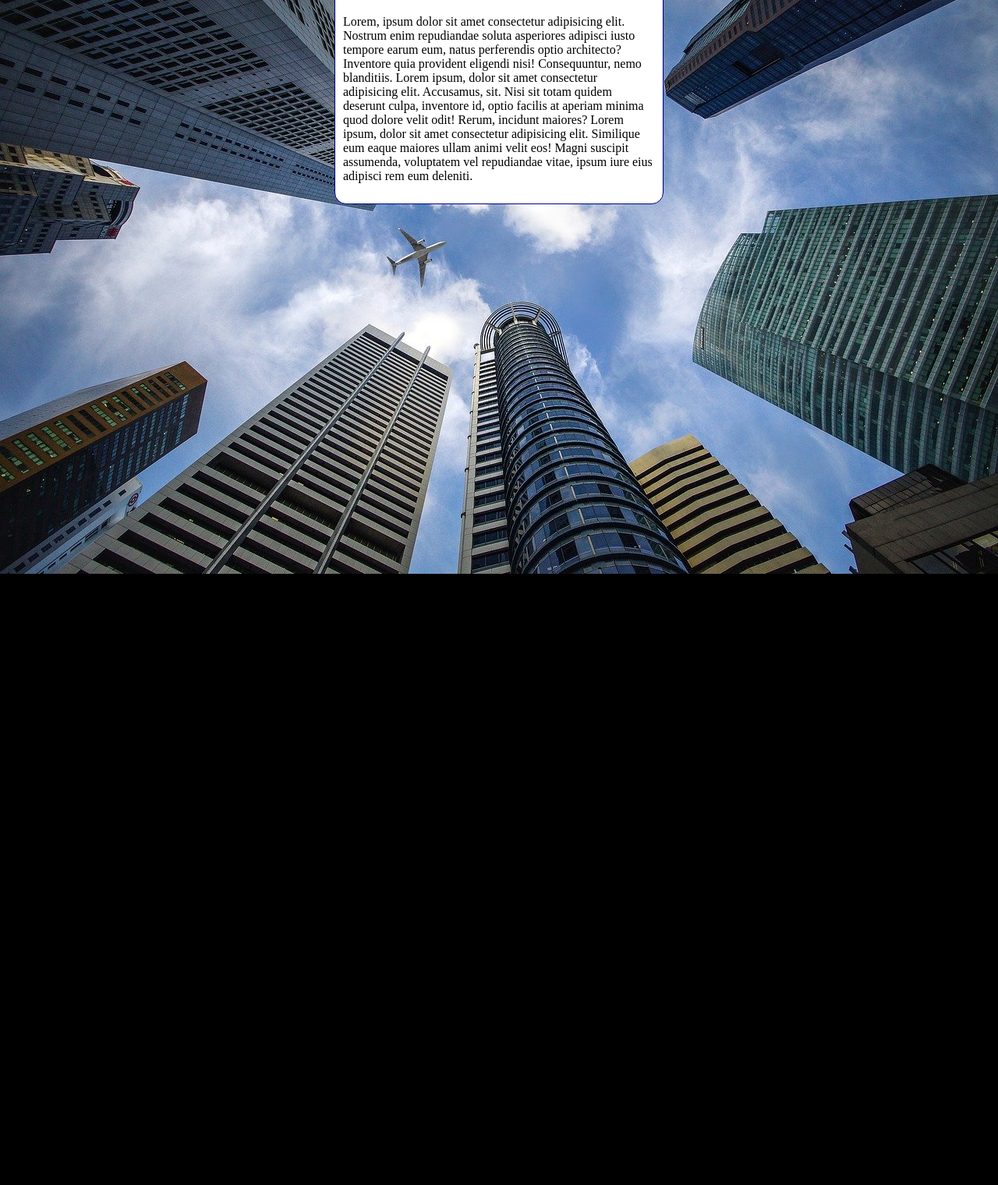
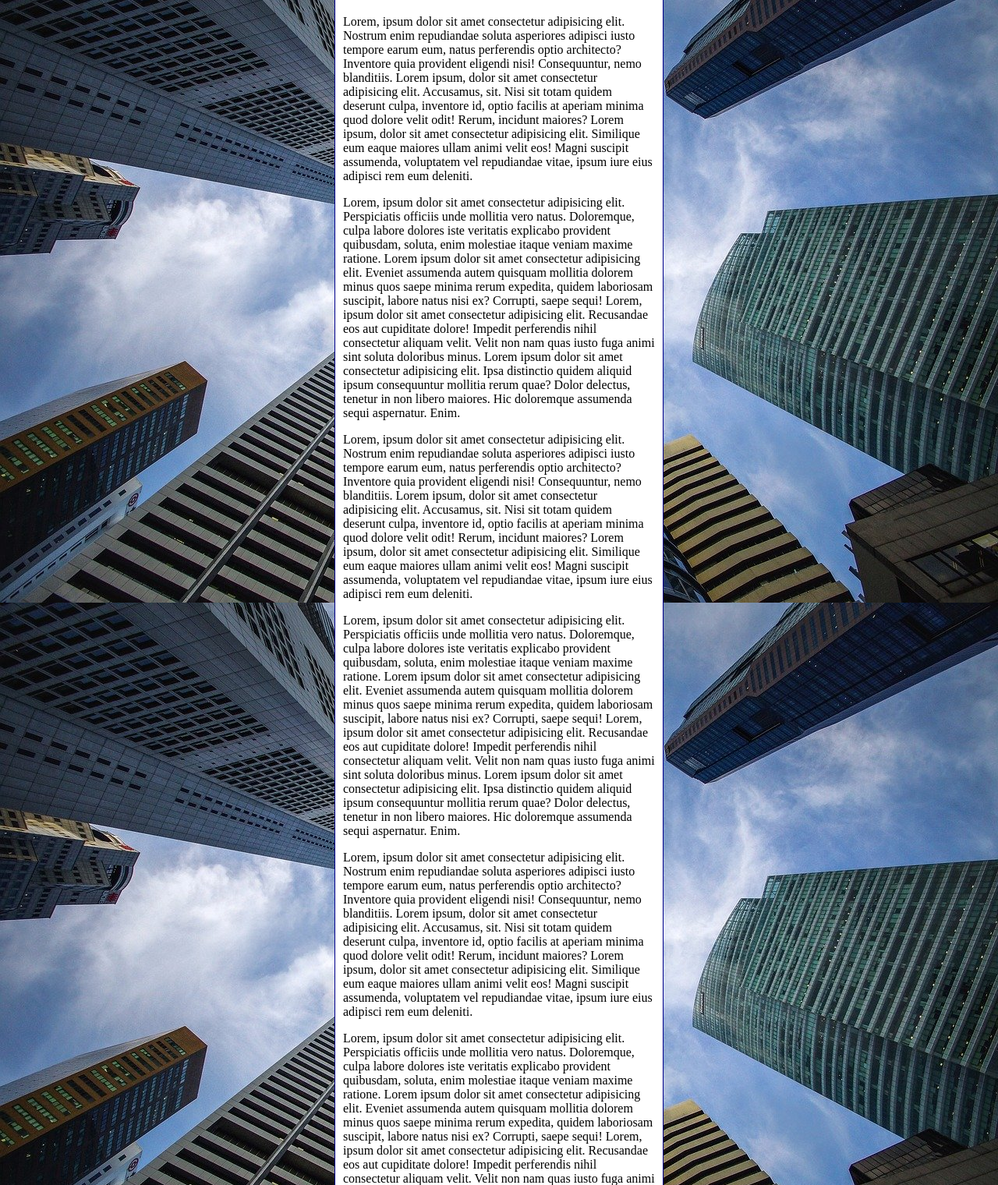
Before and after one commit to danielpvn/html-css, a plain HTML site: page exercicios/ex022/fundo006.html in a window 1280 px wide. Shown: the part 80-1600 px from the top of the page at 78% size. Before the commit the page ends 816 px from the top, so only its background shows below. Drawn offline with Linux system fonts and the light colour scheme.

Commit message:
atualizei o ex 22

```diff
--- a/exercicios/ex022/fundo006.html
+++ b/exercicios/ex022/fundo006.html
@@ -4,19 +4,25 @@
     <meta charset="UTF-8">
     <meta http-equiv="X-UA-Compatible" content="IE=edge">
     <meta name="viewport" content="width=device-width, initial-scale=1.0">
-    <title>fundao</title>
+    <title>fundo fixo de tela</title>
     <style>
         body{
             height: 100vh;
-            background-color: black;
+            /*background-color: black;
             background-image: url(imagens/wallpaper002.jpg);
-            background-position: center top;
+            background-position: center center;
             background-repeat: no-repeat;
             background-size: cover ;
+            background-attachment: fixed;
+            */
+
+            background: black url(imagens/wallpaper002.jpg) center center no-repeat fixed ;
+            background-size: cover;
+
         }
         main{
             background-color: white;
-            width: 400px;
+            max-width: 400px;
             padding: 10px;
             margin: auto;
             border: 1px solid darkblue;
@@ -28,6 +34,14 @@
     <main>
         <h1>tenste de imagem de fundo</h1>
         <p>Lorem, ipsum dolor sit amet consectetur adipisicing elit. Nostrum enim repudiandae soluta asperiores adipisci iusto tempore earum eum, natus perferendis optio architecto? Inventore quia provident eligendi nisi! Consequuntur, nemo blanditiis. Lorem ipsum, dolor sit amet consectetur adipisicing elit. Accusamus, sit. Nisi sit totam quidem deserunt culpa, inventore id, optio facilis at aperiam minima quod dolore velit odit! Rerum, incidunt maiores? Lorem ipsum, dolor sit amet consectetur adipisicing elit. Similique eum eaque maiores ullam animi velit eos! Magni suscipit assumenda, voluptatem vel repudiandae vitae, ipsum iure eius adipisci rem eum deleniti.</p>
+        <p>Lorem, ipsum dolor sit amet consectetur adipisicing elit. Perspiciatis officiis unde mollitia vero natus. Doloremque, culpa labore dolores iste veritatis explicabo provident quibusdam, soluta, enim molestiae itaque veniam maxime ratione. Lorem ipsum dolor sit amet consectetur adipisicing elit. Eveniet assumenda autem quisquam mollitia dolorem minus quos saepe minima rerum expedita, quidem laboriosam suscipit, labore natus nisi ex? Corrupti, saepe sequi! Lorem, ipsum dolor sit amet consectetur adipisicing elit. Recusandae eos aut cupiditate dolore! Impedit perferendis nihil consectetur aliquam velit. Velit non nam quas iusto fuga animi sint soluta doloribus minus. Lorem ipsum dolor sit amet consectetur adipisicing elit. Ipsa distinctio quidem aliquid ipsum consequuntur mollitia rerum quae? Dolor delectus, tenetur in non libero maiores. Hic doloremque assumenda sequi aspernatur. Enim.</p>
+        <p>Lorem, ipsum dolor sit amet consectetur adipisicing elit. Nostrum enim repudiandae soluta asperiores adipisci iusto tempore earum eum, natus perferendis optio architecto? Inventore quia provident eligendi nisi! Consequuntur, nemo blanditiis. Lorem ipsum, dolor sit amet consectetur adipisicing elit. Accusamus, sit. Nisi sit totam quidem deserunt culpa, inventore id, optio facilis at aperiam minima quod dolore velit odit! Rerum, incidunt maiores? Lorem ipsum, dolor sit amet consectetur adipisicing elit. Similique eum eaque maiores ullam animi velit eos! Magni suscipit assumenda, voluptatem vel repudiandae vitae, ipsum iure eius adipisci rem eum deleniti.</p>
+        <p>Lorem, ipsum dolor sit amet consectetur adipisicing elit. Perspiciatis officiis unde mollitia vero natus. Doloremque, culpa labore dolores iste veritatis explicabo provident quibusdam, soluta, enim molestiae itaque veniam maxime ratione. Lorem ipsum dolor sit amet consectetur adipisicing elit. Eveniet assumenda autem quisquam mollitia dolorem minus quos saepe minima rerum expedita, quidem laboriosam suscipit, labore natus nisi ex? Corrupti, saepe sequi! Lorem, ipsum dolor sit amet consectetur adipisicing elit. Recusandae eos aut cupiditate dolore! Impedit perferendis nihil consectetur aliquam velit. Velit non nam quas iusto fuga animi sint soluta doloribus minus. Lorem ipsum dolor sit amet consectetur adipisicing elit. Ipsa distinctio quidem aliquid ipsum consequuntur mollitia rerum quae? Dolor delectus, tenetur in non libero maiores. Hic doloremque assumenda sequi aspernatur. Enim.</p>
+        <p>Lorem, ipsum dolor sit amet consectetur adipisicing elit. Nostrum enim repudiandae soluta asperiores adipisci iusto tempore earum eum, natus perferendis optio architecto? Inventore quia provident eligendi nisi! Consequuntur, nemo blanditiis. Lorem ipsum, dolor sit amet consectetur adipisicing elit. Accusamus, sit. Nisi sit totam quidem deserunt culpa, inventore id, optio facilis at aperiam minima quod dolore velit odit! Rerum, incidunt maiores? Lorem ipsum, dolor sit amet consectetur adipisicing elit. Similique eum eaque maiores ullam animi velit eos! Magni suscipit assumenda, voluptatem vel repudiandae vitae, ipsum iure eius adipisci rem eum deleniti.</p>
+        <p>Lorem, ipsum dolor sit amet consectetur adipisicing elit. Perspiciatis officiis unde mollitia vero natus. Doloremque, culpa labore dolores iste veritatis explicabo provident quibusdam, soluta, enim molestiae itaque veniam maxime ratione. Lorem ipsum dolor sit amet consectetur adipisicing elit. Eveniet assumenda autem quisquam mollitia dolorem minus quos saepe minima rerum expedita, quidem laboriosam suscipit, labore natus nisi ex? Corrupti, saepe sequi! Lorem, ipsum dolor sit amet consectetur adipisicing elit. Recusandae eos aut cupiditate dolore! Impedit perferendis nihil consectetur aliquam velit. Velit non nam quas iusto fuga animi sint soluta doloribus minus. Lorem ipsum dolor sit amet consectetur adipisicing elit. Ipsa distinctio quidem aliquid ipsum consequuntur mollitia rerum quae? Dolor delectus, tenetur in non libero maiores. Hic doloremque assumenda sequi aspernatur. Enim.</p>
+        <p>Lorem, ipsum dolor sit amet consectetur adipisicing elit. Nostrum enim repudiandae soluta asperiores adipisci iusto tempore earum eum, natus perferendis optio architecto? Inventore quia provident eligendi nisi! Consequuntur, nemo blanditiis. Lorem ipsum, dolor sit amet consectetur adipisicing elit. Accusamus, sit. Nisi sit totam quidem deserunt culpa, inventore id, optio facilis at aperiam minima quod dolore velit odit! Rerum, incidunt maiores? Lorem ipsum, dolor sit amet consectetur adipisicing elit. Similique eum eaque maiores ullam animi velit eos! Magni suscipit assumenda, voluptatem vel repudiandae vitae, ipsum iure eius adipisci rem eum deleniti.</p>
+        <p>Lorem, ipsum dolor sit amet consectetur adipisicing elit. Perspiciatis officiis unde mollitia vero natus. Doloremque, culpa labore dolores iste veritatis explicabo provident quibusdam, soluta, enim molestiae itaque veniam maxime ratione. Lorem ipsum dolor sit amet consectetur adipisicing elit. Eveniet assumenda autem quisquam mollitia dolorem minus quos saepe minima rerum expedita, quidem laboriosam suscipit, labore natus nisi ex? Corrupti, saepe sequi! Lorem, ipsum dolor sit amet consectetur adipisicing elit. Recusandae eos aut cupiditate dolore! Impedit perferendis nihil consectetur aliquam velit. Velit non nam quas iusto fuga animi sint soluta doloribus minus. Lorem ipsum dolor sit amet consectetur adipisicing elit. Ipsa distinctio quidem aliquid ipsum consequuntur mollitia rerum quae? Dolor delectus, tenetur in non libero maiores. Hic doloremque assumenda sequi aspernatur. Enim.</p>
+
     </main>
 </body>
 </html>
```
